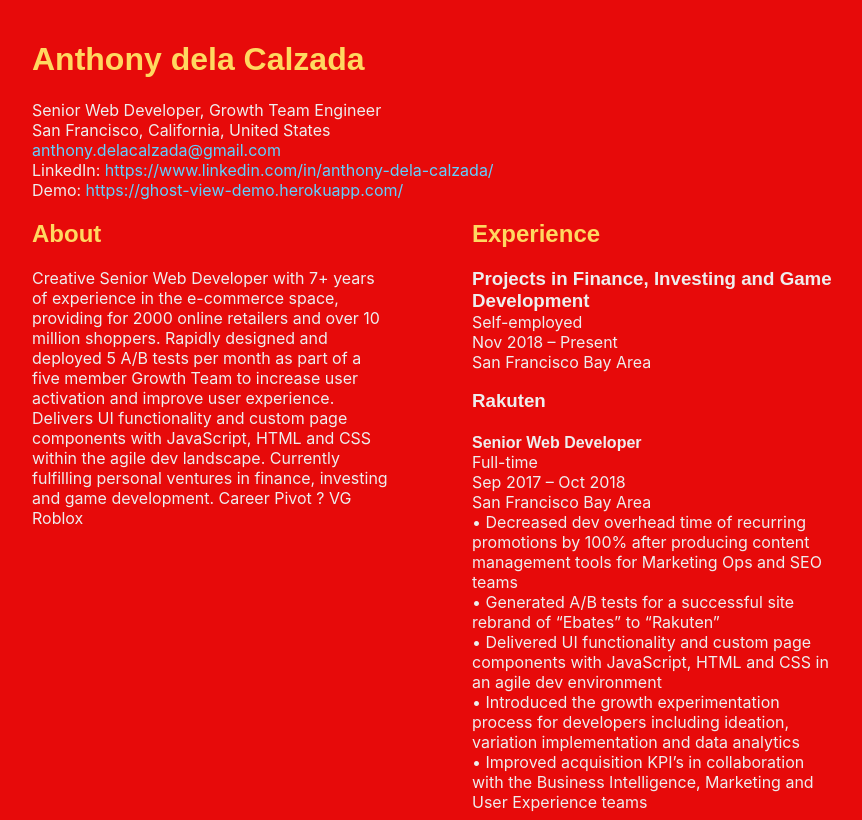
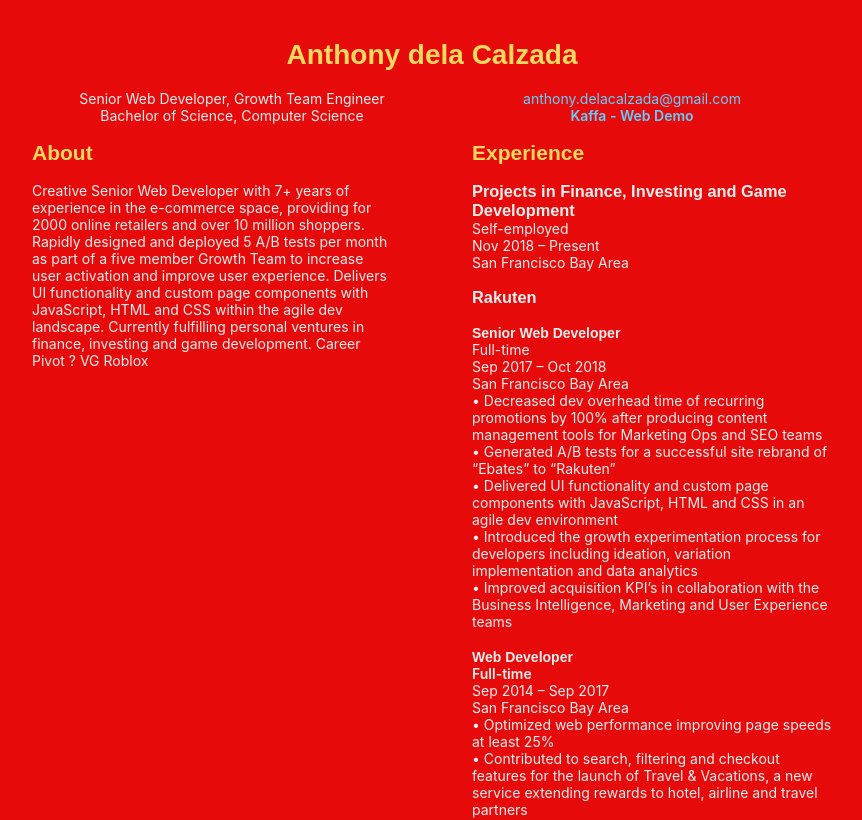
Before and after one commit to anthdclz/anthonymcmlxi, a React (Create React App) app: page / in a window 1280 px wide. Shown: the top 820 px of the page, without its empty margins (208-1070 px from the left). Built offline with nearby package versions, Linux system fonts and the light colour scheme; what webfontloader would draw is missing.

Commit message:
Resume contd 2

```diff
--- a/src/components/resume/resume.component.jsx
+++ b/src/components/resume/resume.component.jsx
@@ -12,11 +12,15 @@ class Resume extends React.Component {
             <div className='resume-wrapper'>
                 <div className='resume-header'>
                     <h1>Anthony dela Calzada</h1>
-                    <div>Senior Web Developer, Growth Team Engineer</div>
-                    <div>San Francisco, California, United States</div>
-                    <div><a href="mailto:anthony.delacalzada@gmail.com?subject=Inquiry" target="_blank" rel="noopener noreferrer">anthony.delacalzada@gmail.com</a></div>
-                    <div>LinkedIn: <SimpleLink url='https://www.linkedin.com/in/anthony-dela-calzada/' /></div>
-                    <div>Demo: <SimpleLink url='https://ghost-view-demo.herokuapp.com/' /></div>
+                    <div className='resume-horiz'>
+                        <div>Senior Web Developer, Growth Team Engineer</div>
+                        <div><a href="mailto:anthony.delacalzada@gmail.com?subject=Inquiry" target="_blank" rel="noopener noreferrer">anthony.delacalzada@gmail.com</a></div>
+                    </div>
+                    <div className='resume-horiz'>
+                        <div>Bachelor of Science, Computer Science</div>
+                        <div><SimpleLink className='fw-sb' name='Kaffa - Web Demo' url='https://ghost-view-demo.herokuapp.com/' /></div>
+                        <div className='web-hidden'><SimpleLink url='https://ghost-view-demo.herokuapp.com/' /></div>
+                    </div>
                 </div>
                 <div className='resume-body'>
                     <div className='resume-horiz'>
@@ -27,6 +31,8 @@ class Resume extends React.Component {
                         <SubEdu />
                         <SubSkills />
                     </div>
+                    <div className='m-top-20'>San Francisco, California</div>
+                    <div>LinkedIn: <SimpleLink url='https://www.linkedin.com/in/anthony-dela-calzada/' /></div>
                 </div>
             </div>
         );
--- a/src/components/resume/resume.styles.scss
+++ b/src/components/resume/resume.styles.scss
@@ -1,6 +1,22 @@
 .resume-wrapper {
     width: 800px;
     margin: 0 auto;
+    font-size: 14px;
+
+    .resume-header{
+        & h1 {
+            text-align: center;
+        }
+        .resume-horiz {
+            display: flex;
+            justify-content: space-evenly;
+
+            & div{
+                width: 50%;
+                text-align: center;
+            }
+        }
+    }
 
     .resume-body {
         display: flex;
--- a/src/components/resume/sub-skills.component.jsx
+++ b/src/components/resume/sub-skills.component.jsx
@@ -5,7 +5,7 @@ class SubSkills extends React.Component {
         return (
             <div className='resume-section'>
                 <h2>Skills</h2>
-	JavaScript, es6, HTML, CSS, React, jQuery, SASS, PHP, JSON, Bootstrap, Java, XML, SQL, Git, WordPress.org, IntelliJ IDEA, Visual Studio
+	JavaScript, es6, HTML, CSS, React, jQuery, Sass, PHP, JSON, Bootstrap, Java, XML, SQL, Git, WordPress.org, IntelliJ IDEA, Visual Studio
             </div>
         );
     }
--- a/src/components/simple-link/simple-link.components.jsx
+++ b/src/components/simple-link/simple-link.components.jsx
@@ -1,9 +1,9 @@
 import React from 'react';
 
-const SimpleLink = ({url}) => {
-    console.log(url);
+const SimpleLink = ({url, name, ...otherProps}) => {
+    const displayName = name ? name : url;
     return (
-        <a href={url} target="_blank" rel="noopener noreferrer">{url}</a>
+        <a href={url} target="_blank" rel="noopener noreferrer" {...otherProps}>{displayName}</a>
     );
 };
 export default SimpleLink;
--- a/src/global.styles.js
+++ b/src/global.styles.js
@@ -27,11 +27,14 @@ body {
       padding: 20px;
     }
   }
+  .web-hidden{
+    display: none;
+  }
 }
 
 a {
   text-decoration: none;
-  color: rgb(96, 208, 255);
+  color: rgb(96, 208, 255); // set lighter for here web
 
   &:hover{
     filter: contrast(125%);
@@ -59,10 +62,15 @@ h3, h4{
   font-weight:600;
 }
 
+.m-top-20 {
+  margin-top: 20px;
+}
+.m-top-10 {
+  margin-top: 10px;
+}
 .m-bottom-0 {
   margin-bottom: 0;
 }
-
 
 @media screen and (max-width:900px) {
   .gallery-item {
@@ -72,4 +80,28 @@ h3, h4{
     line-height: 28px;
   }
 }
+
+
+@media print {
+  body {
+    background-color: #fff;
+    color: #e44;
+
+    a {
+      color: rgb(96, 208, 255);
+    }
+
+    .resume-wrapper {
+      h1, h2{
+        color: #ffcc44;
+      }
+    }
+    .web-hidden{
+      display: unset;
+    }
+    .print-hidden{
+      display: none;
+    }
+  }
+}
 `;
```
